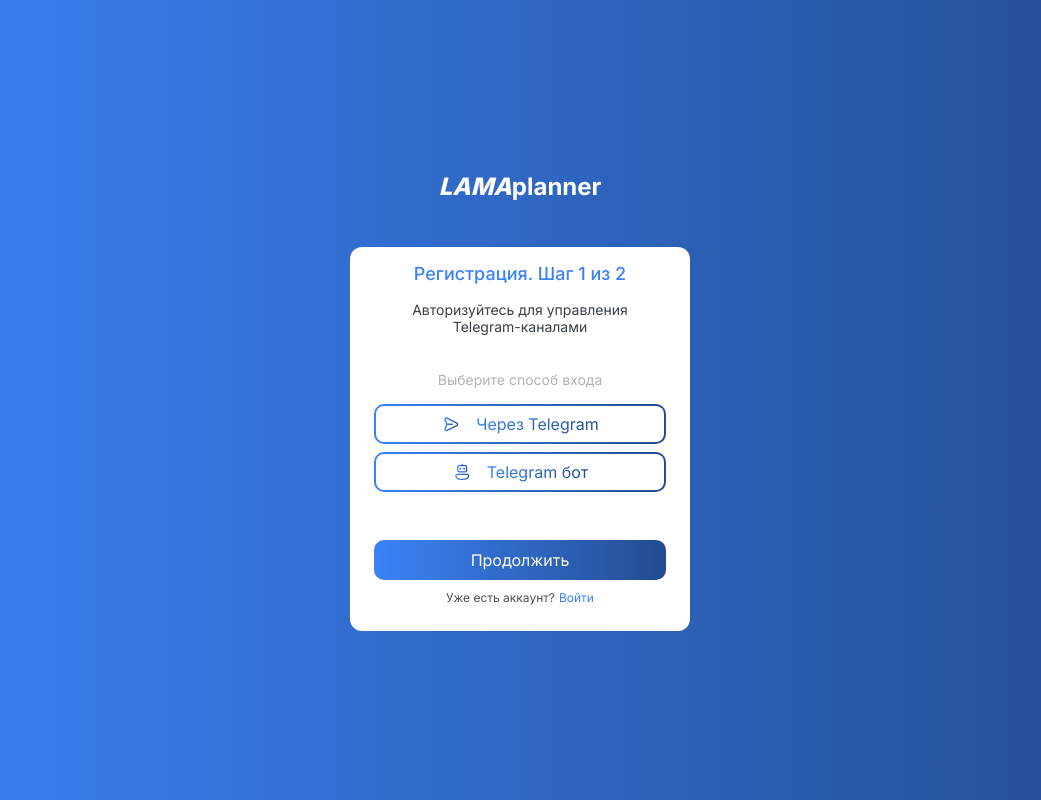
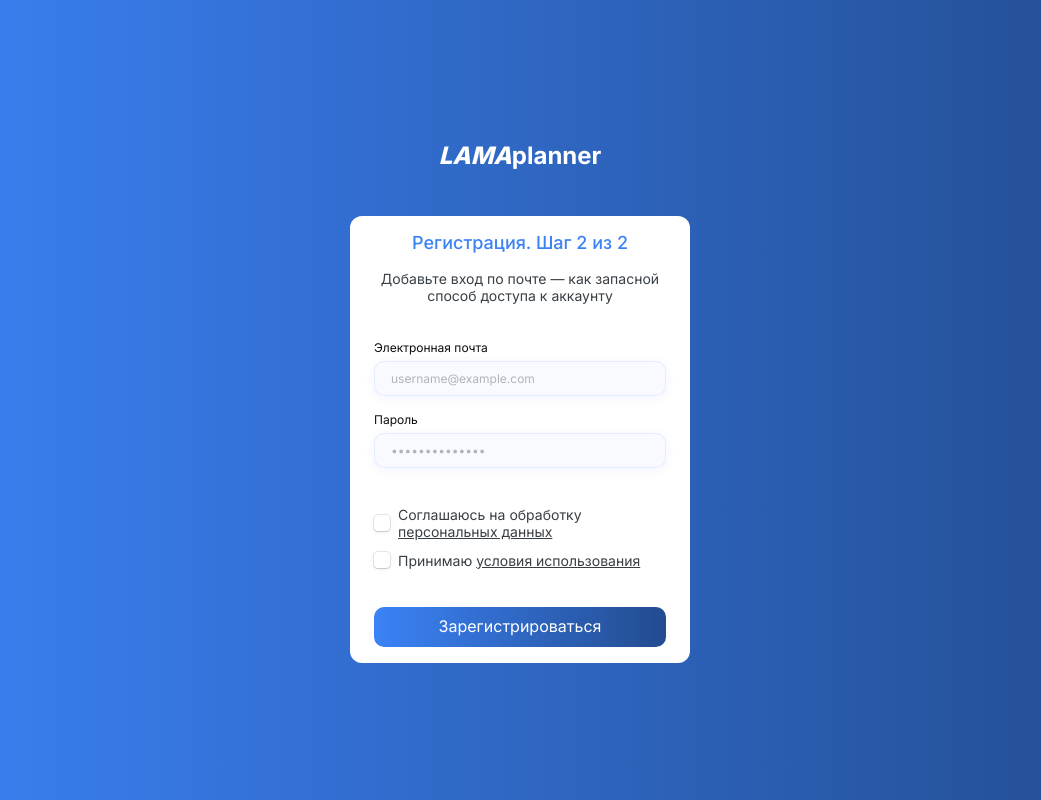
Before and after one commit to AAAlex2001/LAMA, a Next.js app in the folder frontend/: page /en/register in a window 1280 px wide. Both pictures are taken after a click on the button "Продолжить". Shown: the whole page, without its empty margins (120-1161 px from the left). Built offline with nearby package versions, Linux system fonts and the light colour scheme; no server answers.

Commit message:
регистрация

```diff
--- a/frontend/app/[locale]/register/page.tsx
+++ b/frontend/app/[locale]/register/page.tsx
@@ -7,6 +7,8 @@
 import { useRegister } from './store';
 import Button from '@/components/button/button';
 import Card from '@/components/card';
+import Input from '@/components/input';
+import { Checkbox } from '@/components/checkbox';
 import { TelegramIcon, BotIcon } from '@/components/icons';
 
 export default function RegisterPage() {
@@ -17,6 +19,11 @@
     initTelegramWidget,
     openBotForLogin,
     toggleTelegramWidget,
+    goToStep,
+    setEmail,
+    setPassword,
+    setAgreePersonalData,
+    setAgreeTerms,
   } = useRegister();
 
   useEffect(() => {
@@ -40,15 +47,8 @@
     }
   };
 
-  return (
-    <main className={styles.main}>
-      <div className={styles.container}>
-        <div className={styles.logo}>
-          <span className={styles.logoLama}>LAMA</span>
-          <span className={styles.logoPlanner}>planner</span>
-        </div>
-
-        <Card title="Регистрация. Шаг 1 из 2">
+  const renderStep1 = () => (
+    <>
       <div className={styles.header}>
         <p className={styles.subtitle}>
           Авторизуйтесь для управления<br/>Telegram-каналами
@@ -88,7 +88,7 @@
           <Button
             text="Продолжить"
             showArrow={false}
-                onClick={() => {}}
+            onClick={() => goToStep(2)}
             active
             fullWidth
           />
@@ -99,6 +99,82 @@
           </div>
         </div>
       </div>
+    </>
+  );
+
+  const renderStep2 = () => (
+    <>
+      <div className={styles.header}>
+        <p className={styles.subtitle}>
+          Добавьте вход по почте — как запасной<br/>способ доступа к аккаунту
+        </p>
+      </div>
+
+      <div className={styles.formSection}>
+        <div className={styles.formFields}>
+          <Input
+            label="Электронная почта"
+            type="email"
+            placeholder="username@example.com"
+            value={state.email}
+            onChange={setEmail}
+          />
+
+          <Input
+            label="Пароль"
+            type="password"
+            placeholder="••••••••••••••"
+            value={state.password}
+            onChange={setPassword}
+          />
+        </div>
+
+        <div className={styles.checkboxes}>
+          <Checkbox
+            checked={state.agreePersonalData}
+            onChange={setAgreePersonalData}
+            label={
+              <>
+                Соглашаюсь на обработку{' '}
+                <Link href={`/${locale}/privacy`}>персональных данных</Link>
+              </>
+            }
+          />
+
+          <Checkbox
+            checked={state.agreeTerms}
+            onChange={setAgreeTerms}
+            label={
+              <>
+                Принимаю{' '}
+                <Link href={`/${locale}/terms`}>условия использования</Link>
+              </>
+            }
+          />
+        </div>
+
+        <Button
+          text="Зарегистрироваться"
+          showArrow={false}
+          onClick={() => {}}
+          active
+          fullWidth
+          loading={state.loading}
+        />
+      </div>
+    </>
+  );
+
+  return (
+    <main className={styles.main}>
+      <div className={styles.container}>
+        <div className={styles.logo}>
+          <span className={styles.logoLama}>LAMA</span>
+          <span className={styles.logoPlanner}>planner</span>
+        </div>
+
+        <Card title={`Регистрация. Шаг ${state.step} из 2`}>
+          {state.step === 1 ? renderStep1() : renderStep2()}
 
           {getStatusMessage() && (
             <div className={`${styles.statusMessage} ${styles[state.status]}`}>
--- a/frontend/app/[locale]/register/register.module.scss
+++ b/frontend/app/[locale]/register/register.module.scss
@@ -113,6 +113,26 @@
   }
 }
 
+.formSection {
+  display: flex;
+  flex-direction: column;
+  gap: 32px;
+  width: 100%;
+}
+
+.formFields {
+  display: flex;
+  flex-direction: column;
+  gap: 16px;
+  width: 100%;
+}
+
+.checkboxes {
+  display: flex;
+  flex-direction: column;
+  width: 100%;
+}
+
 .statusMessage {
   width: 100%;
   padding: 12px 16px;
--- a/frontend/app/[locale]/register/store/useRegister.ts
+++ b/frontend/app/[locale]/register/store/useRegister.ts
@@ -38,31 +38,50 @@
 }
 
 export interface RegisterState {
+  step: 1 | 2;
   loading: boolean;
   error: string | null;
   status: "idle" | "loading" | "success" | "error";
   user: User | null;
   showTelegramWidget: boolean;
+
+  // Step 2 form
+  email: string;
+  password: string;
+  agreePersonalData: boolean;
+  agreeTerms: boolean;
 }
 
 type RegisterAction =
+  | { type: "SET_STEP"; payload: 1 | 2 }
   | { type: "SET_LOADING"; payload: boolean }
   | { type: "SET_ERROR"; payload: string | null }
   | { type: "SET_STATUS"; payload: RegisterState["status"] }
   | { type: "SET_USER"; payload: User | null }
   | { type: "TOGGLE_TELEGRAM_WIDGET" }
+  | { type: "SET_EMAIL"; payload: string }
+  | { type: "SET_PASSWORD"; payload: string }
+  | { type: "SET_AGREE_PERSONAL_DATA"; payload: boolean }
+  | { type: "SET_AGREE_TERMS"; payload: boolean }
   | { type: "RESET" };
 
 const initialState: RegisterState = {
+  step: 1,
   loading: false,
   error: null,
   status: "idle",
   user: null,
   showTelegramWidget: false,
+  email: "",
+  password: "",
+  agreePersonalData: false,
+  agreeTerms: false,
 };
 
 function reducer(state: RegisterState, action: RegisterAction): RegisterState {
   switch (action.type) {
+    case "SET_STEP":
+      return { ...state, step: action.payload };
     case "SET_LOADING":
       return { ...state, loading: action.payload };
     case "SET_ERROR":
@@ -73,6 +92,14 @@
       return { ...state, user: action.payload };
     case "TOGGLE_TELEGRAM_WIDGET":
       return { ...state, showTelegramWidget: !state.showTelegramWidget };
+    case "SET_EMAIL":
+      return { ...state, email: action.payload };
+    case "SET_PASSWORD":
+      return { ...state, password: action.payload };
+    case "SET_AGREE_PERSONAL_DATA":
+      return { ...state, agreePersonalData: action.payload };
+    case "SET_AGREE_TERMS":
+      return { ...state, agreeTerms: action.payload };
     case "RESET":
       return initialState;
     default:
@@ -178,6 +205,11 @@
       setError: (msg: string | null) => dispatch({ type: "SET_ERROR", payload: msg }),
       reset: () => dispatch({ type: "RESET" }),
       toggleTelegramWidget: () => dispatch({ type: "TOGGLE_TELEGRAM_WIDGET" }),
+      goToStep: (step: 1 | 2) => dispatch({ type: "SET_STEP", payload: step }),
+      setEmail: (email: string) => dispatch({ type: "SET_EMAIL", payload: email }),
+      setPassword: (password: string) => dispatch({ type: "SET_PASSWORD", payload: password }),
+      setAgreePersonalData: (value: boolean) => dispatch({ type: "SET_AGREE_PERSONAL_DATA", payload: value }),
+      setAgreeTerms: (value: boolean) => dispatch({ type: "SET_AGREE_TERMS", payload: value }),
     }),
     []
   );
--- /dev/null
+++ b/frontend/components/checkbox/checkbox.module.scss
@@ -0,0 +1,46 @@
+.container {
+  display: flex;
+  flex-direction: row;
+  align-items: center;
+  padding: 6px 0px;
+  gap: 8px;
+  cursor: pointer;
+  width: 100%;
+}
+
+.checkbox {
+  display: flex;
+  justify-content: center;
+  align-items: center;
+  width: 16px;
+  height: 16px;
+  min-width: 16px;
+  background: #FFFFFF;
+  box-shadow: 0px 2px 5px rgba(103, 110, 118, 0.08),
+              0px 0px 0px 1px rgba(103, 110, 118, 0.16),
+              0px 1px 1px rgba(0, 0, 0, 0.12);
+  border-radius: 4px;
+  transition: all 0.2s ease;
+
+  &.checked {
+    background: linear-gradient(90deg, #3B82F6 0%, #2F67C3 50%, #295AAA 75%, #26539D 87.5%, #244F96 93.75%, #234C90 100%);
+    box-shadow: 0px 2px 5px rgba(59, 130, 246, 0.2);
+  }
+}
+
+.label {
+  font-family: 'Inter', sans-serif;
+  font-weight: 400;
+  font-size: 14px;
+  line-height: 17px;
+  color: #383F45;
+
+  a {
+    color: #383F45;
+    text-decoration: underline;
+
+    &:hover {
+      color: #3B82F6;
+    }
+  }
+}
--- /dev/null
+++ b/frontend/components/checkbox/checkbox.tsx
@@ -0,0 +1,29 @@
+'use client';
+
+import styles from './checkbox.module.scss';
+import classNames from 'classnames';
+
+interface CheckboxProps {
+  checked: boolean;
+  onChange: (checked: boolean) => void;
+  label: string | React.ReactNode;
+  className?: string;
+}
+
+export default function Checkbox({ checked, onChange, label, className }: CheckboxProps) {
+  return (
+    <label className={classNames(styles.container, className)}>
+      <div
+        className={classNames(styles.checkbox, { [styles.checked]: checked })}
+        onClick={() => onChange(!checked)}
+      >
+        {checked && (
+          <svg width="10" height="8" viewBox="0 0 10 8" fill="none" xmlns="http://www.w3.org/2000/svg">
+            <path d="M1 4L3.5 6.5L9 1" stroke="white" strokeWidth="2" strokeLinecap="round" strokeLinejoin="round"/>
+          </svg>
+        )}
+      </div>
+      <span className={styles.label}>{label}</span>
+    </label>
+  );
+}
--- /dev/null
+++ b/frontend/components/checkbox/index.ts
@@ -0,0 +1 @@
+export { default as Checkbox } from './checkbox';
```
Lines whose indentation alone changed are shown as unchanged.
